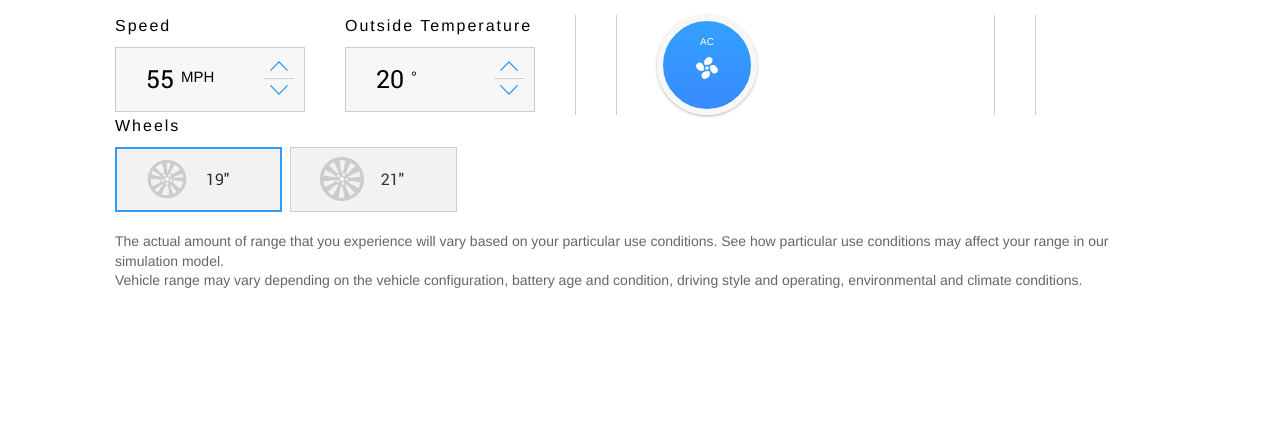
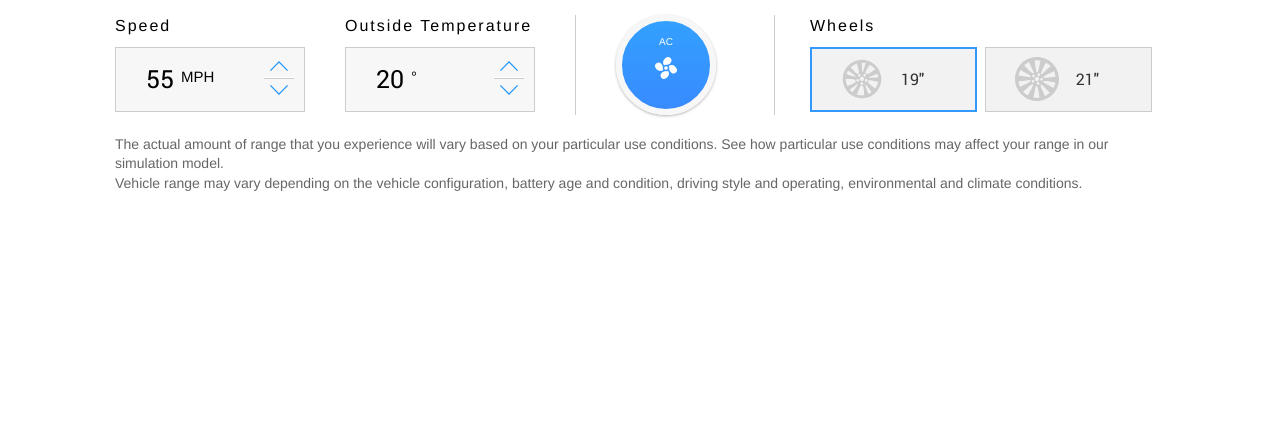
Before and after one commit to tinkerboyy/react-car-model, a React app: page / in a window 1280 px wide. Shown: the part 594-1035 px from the top of the page. After the commit the page ends 938 px from the top, so only its background shows below. Built offline with nearby package versions, Linux system fonts and the light colour scheme.

Commit message:
fixed the css float issue

```diff
--- a/src/components/Climate/Climate.scss
+++ b/src/components/Climate/Climate.scss
@@ -59,15 +59,3 @@
     width: 1px;
   }
 }
-
-.cf:before,
-.cf:after {
-    content: '';
-    display: table;
-}
-.cf:after {
-    clear: both;
-}
-.cf {
-  *zoom: 1;
-}
--- a/src/containers/Inventory/Inventory.jsx
+++ b/src/containers/Inventory/Inventory.jsx
@@ -105,7 +105,7 @@ class Inventory extends Component {
                 onCounterIncrement={this.tempIncrement}
                 onCounterDecrement={this.tempDecrement}
               />
-            <div className="tesla-climate cf">
+            <div className="tesla-temp cf">
               <Climate
                 limit={this.state.temperature > 10}
                 climate={this.state.climate}
--- a/src/containers/Inventory/Inventory.scss
+++ b/src/containers/Inventory/Inventory.scss
@@ -15,11 +15,11 @@
     line-height: 20px;
   }
 }
-.tesla-climate {
+.tesla-temp {
   float: left;
-  width: 420px;
+  width: 200px;
   padding: 0 40px;
-  margin: 0 40px 0 0;
+  margin: 0 35px 0 0;
   border-left: 1px solid #ccc;
   border-right: 1px solid #ccc;
 }
```
